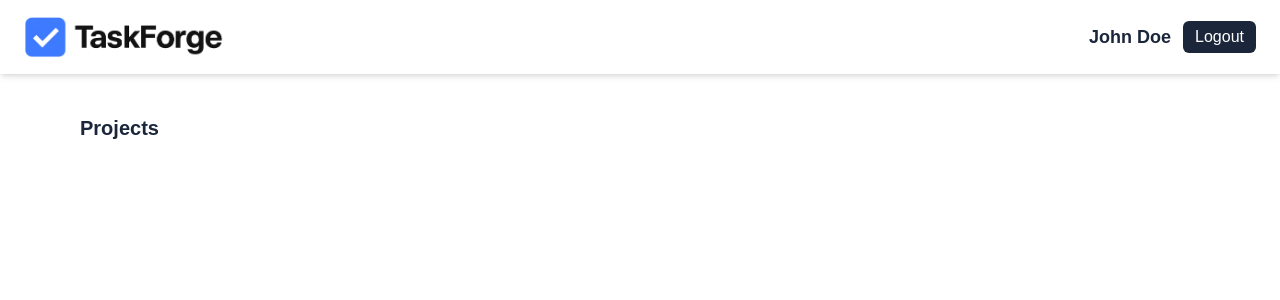
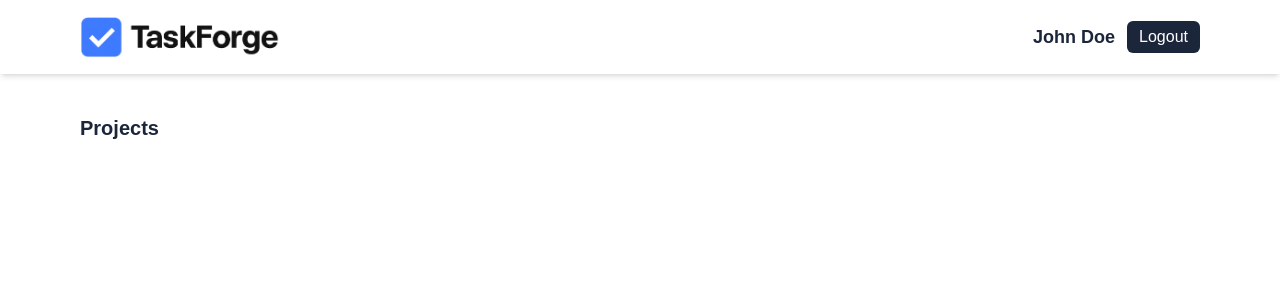
Before and after one commit to YanivRabin/TaskForge, a Next.js app in the folder client/: page /projects in a window 1280 px wide. Shown: the top 300 px of the page. Built offline with nearby package versions, Linux system fonts and the light colour scheme.

Commit message:
px-20 for navbar content

```diff
--- a/client/src/components/DashboardLayout.tsx
+++ b/client/src/components/DashboardLayout.tsx
@@ -9,13 +9,9 @@ type LayoutProps = {
 export default function DashboardLayout({ title, children }: LayoutProps) {
   return (
     <div className="flex min-h-screen">
-      {/* Main Content Area */}
+      {/* Navbar */}
       <div className="flex-1 flex flex-col min-h-screen">
-        {/* Top Bar */}
-        <header className="bg-white px-6 py-4 shadow-md flex justify-between items-center">
-          {/* <h1 className="text-lg font-semibold text-primary">
-            {title}
-          </h1> */}
+        <header className="bg-white px-20 py-4 shadow-md flex justify-between items-center">
           <Link href="/dashboard" className="text-lg font-semibold text-primary">
             <Image
               src="/logo.png"
```
